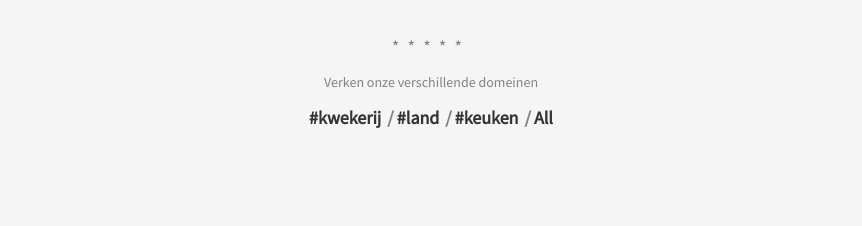
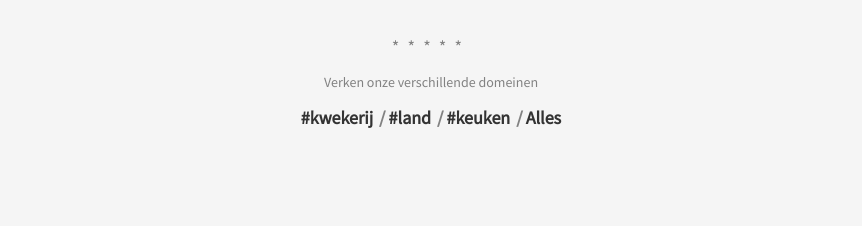
Before and after one commit to SimonBoury/microbos, a Jekyll site: the page built from index.html, in a window 1280 px wide. Shown: the part 774-1000 px from the top of the page, without its empty margins (209-1071 px from the left). Built offline with Jekyll 4.4.1, drawn with Linux system fonts in a browser that asks for light colours.

Commit message:
Update explore.html

```diff
--- a/_includes/page/explore.html
+++ b/_includes/page/explore.html
@@ -5,6 +5,6 @@
         {% for category in site.data.categories %}
             <li class="categories__item"><a href="{{ '/categories/' | append: category.slug | prepend: site.baseurl }}">{{ category.name }}</a></li>
         {% endfor %}
-		<li class="categories__item"><a href="{{ '/' | prepend: site.baseurl }}">All</a></li>
+		<li class="categories__item"><a href="{{ '/' | prepend: site.baseurl }}">Alles</a></li>
     </ul>
 </div>
```
